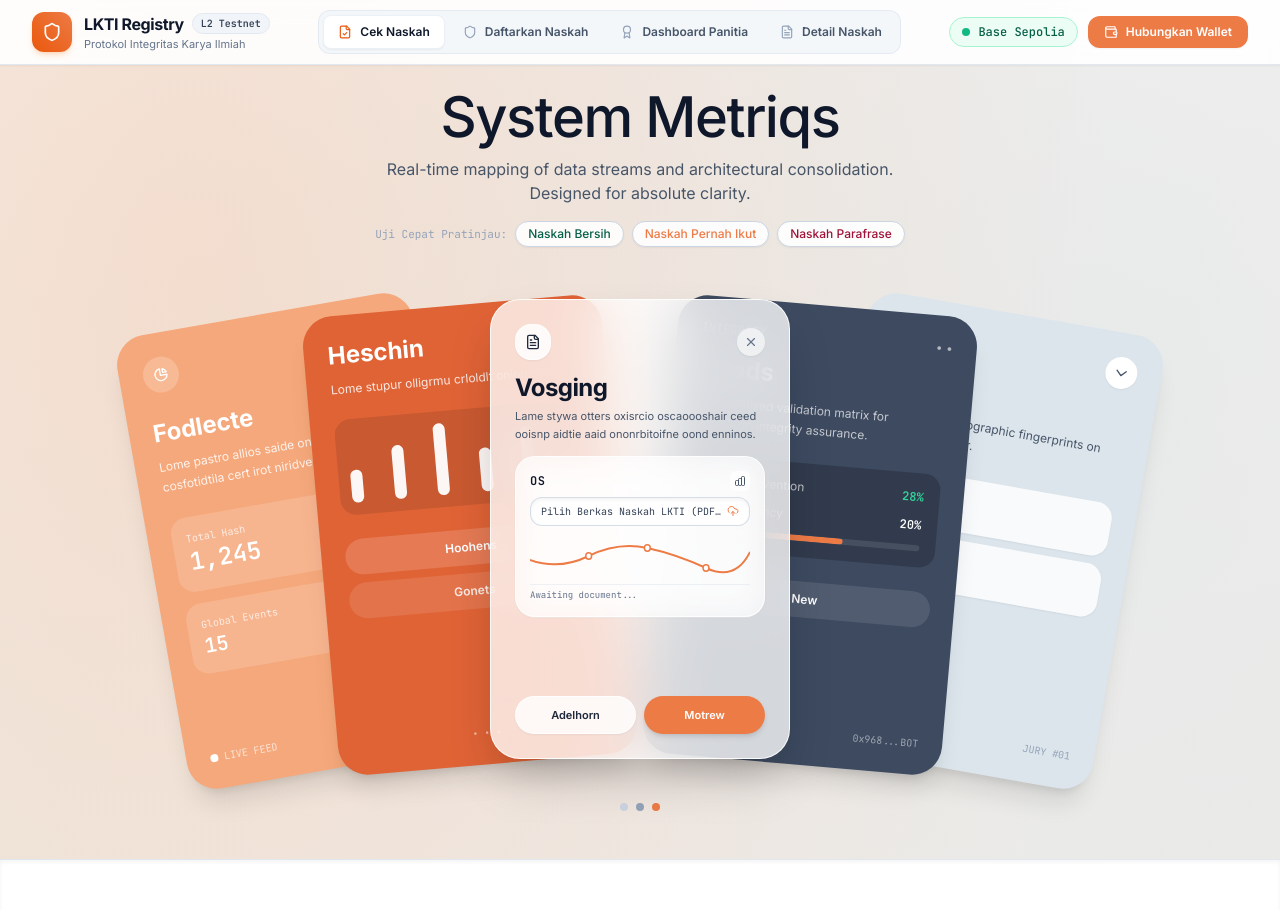
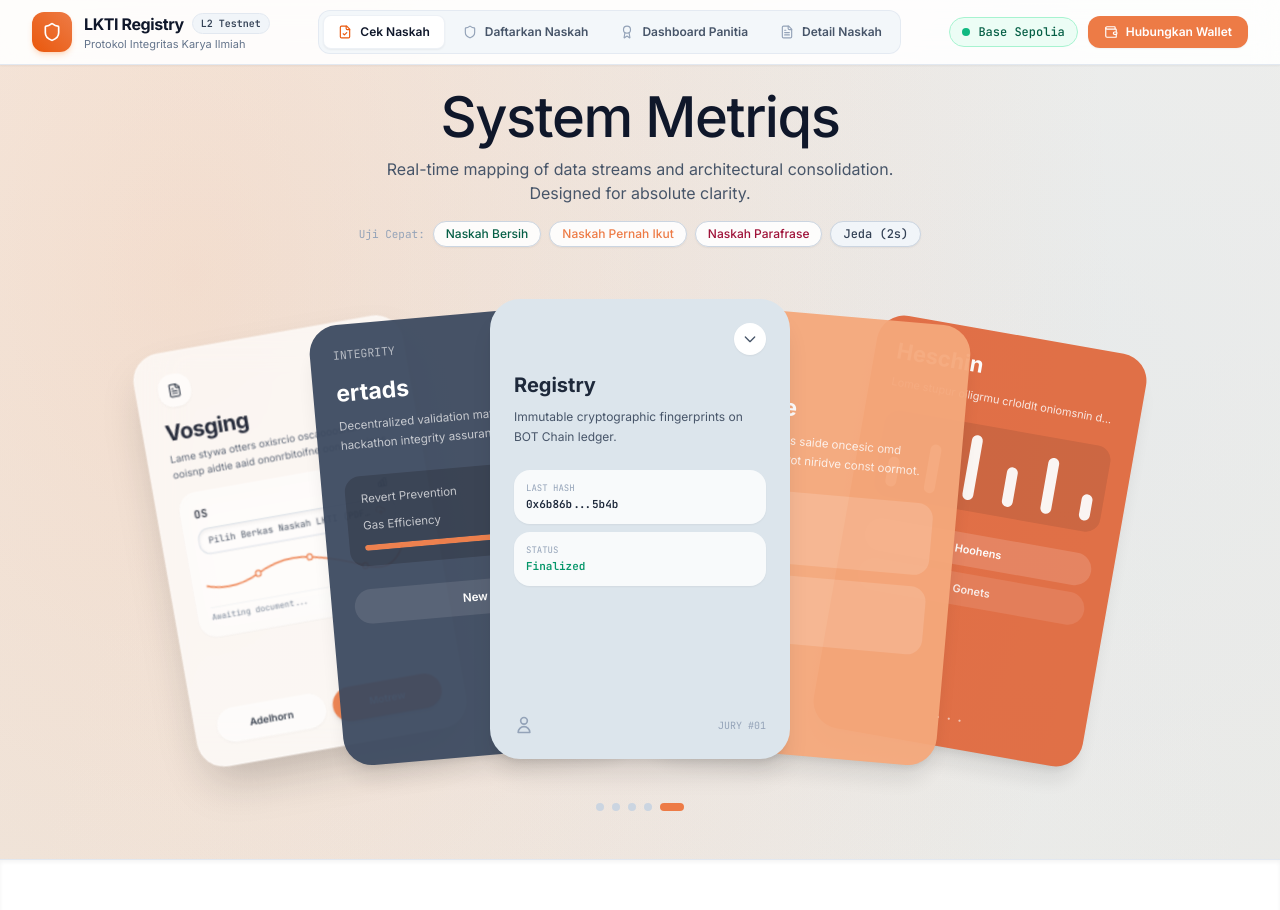
Before and after one commit to amad-IO/PaperCheck-fn, a Next.js app: page / in a window 1280 px wide. Shown: the top 910 px of the page. Built offline with nearby package versions, Linux system fonts and the light colour scheme.

Commit message:
feat: tambahkan animasi rotasi 3d carousel kartu bergantian setiap 2 detik

```diff
--- a/src/app/page.jsx
+++ b/src/app/page.jsx
@@ -1,6 +1,6 @@
 'use client';
 
-import React, { useState, useRef } from 'react';
+import React, { useState, useEffect, useRef } from 'react';
 import Navbar from '../components/Navbar';
 import CekNaskahView from '../components/views/CekNaskahView';
 import DaftarkanView from '../components/views/DaftarkanView';
@@ -9,7 +9,7 @@ import DetailNaskahView from '../components/views/DetailNaskahView';
 import { extractTextFromFile } from '../lib/parser';
 import { generateDocumentFingerprint } from '../lib/hasher';
 import { checkManuscriptRegistry, SAMPLE_ABSTRACTS, registerManuscriptLocal } from '../lib/mockRegistry';
-import { Shield, CheckCircle, AlertCircle, Info, X, FileText, UploadCloud, Search, Award, FileCheck, Layers } from 'lucide-react';
+import { Shield, CheckCircle, AlertCircle, Info, X, FileText, UploadCloud, Search, Award, FileCheck, Layers, Play, Pause } from 'lucide-react';
 
 export default function Home() {
   const [activeTab, setActiveTab] = useState('cek'); // 'cek' | 'daftarkan' | 'panitia' | 'detail'
@@ -21,6 +21,10 @@ export default function Home() {
     chainId: 84532 // Base Sepolia
   });
 
+  // 3D Carousel Rotation State (Option A: 2-second auto-rotation)
+  const [centerIndex, setCenterIndex] = useState(2); // Card 2 (Vosging) starts at center
+  const [isPaused, setIsPaused] = useState(false);
+
   // Showcase Center Card Dummy/Interactive State
   const [showcaseInput, setShowcaseInput] = useState('');
   const [showcaseHash, setShowcaseHash] = useState(null);
@@ -29,6 +33,15 @@ export default function Home() {
   // Toast Notification State
   const [toast, setToast] = useState(null);
   const workspaceRef = useRef(null);
+
+  // Auto-play timer: 2000ms (2 seconds)
+  useEffect(() => {
+    if (isPaused) return;
+    const timer = setInterval(() => {
+      setCenterIndex((prev) => (prev + 1) % 5);
+    }, 2000);
+    return () => clearInterval(timer);
+  }, [isPaused]);
 
   const showToast = (title, message, type = 'info') => {
     setToast({ title, message, type });
@@ -94,6 +107,27 @@ export default function Home() {
     }
   };
 
+  // Predefined slot styles for the 5-card fanned carousel
+  // All cards have exact identical dimensions: w-[280px] sm:w-[300px] h-[460px] rounded-[30px]
+  const getSlotClass = (cardIndex) => {
+    const slot = (cardIndex - centerIndex + 2 + 5) % 5;
+
+    switch (slot) {
+      case 0: // Slot 0: Kiri Luar
+        return 'transform -translate-x-[70px] sm:-translate-x-[260px] md:-translate-x-[340px] translate-y-3 -rotate-[10deg] scale-[0.91] z-0 opacity-80 sm:opacity-90';
+      case 1: // Slot 1: Kiri Tengah
+        return 'transform -translate-x-[35px] sm:-translate-x-[130px] md:-translate-x-[170px] translate-y-1.5 -rotate-[5deg] scale-[0.96] z-10 opacity-90 sm:opacity-95';
+      case 2: // Slot 2: Pusat Depan Utama
+        return 'transform translate-x-0 translate-y-0 rotate-0 scale-100 z-20 opacity-100 shadow-2xl';
+      case 3: // Slot 3: Kanan Tengah
+        return 'transform translate-x-[35px] sm:translate-x-[130px] md:translate-x-[170px] translate-y-1.5 rotate-[5deg] scale-[0.96] z-10 opacity-90 sm:opacity-95';
+      case 4: // Slot 4: Kanan Luar
+        return 'transform translate-x-[70px] sm:translate-x-[260px] md:translate-x-[340px] translate-y-3 rotate-[10deg] scale-[0.91] z-0 opacity-80 sm:opacity-90';
+      default:
+        return '';
+    }
+  };
+
   return (
     <div className="flex-1 flex flex-col min-h-screen">
 
@@ -106,7 +140,7 @@ export default function Home() {
         disconnectWallet={disconnectWallet}
       />
 
-      {/* Hero & Fanned Stacked Cards Showcase (Dummy / Visual Showcase identical in size) */}
+      {/* Hero & Fanned Stacked Cards Showcase (Auto-Rotating every 2s, identical card sizes) */}
       <section className="w-full max-w-[1240px] mx-auto px-4 sm:px-6 pt-6 pb-12 flex flex-col items-center select-none overflow-hidden">
 
         {/* Title & Subtitle */}
@@ -118,9 +152,9 @@ export default function Home() {
             Real-time mapping of data streams and architectural consolidation. Designed for absolute clarity.
           </p>
 
-          {/* Preset Buttons */}
+          {/* Preset Buttons & Rotation Indicator */}
           <div className="mt-4 flex flex-wrap items-center justify-center gap-2 text-xs">
-            <span className="text-slate-400 font-mono text-[11px]">Uji Cepat Pratinjau:</span>
+            <span className="text-slate-400 font-mono text-[11px]">Uji Cepat:</span>
             <button
               onClick={() => handleShowcasePreset('SAMPLE_CLEAN')}
               className="px-3 py-1 rounded-full bg-white/90 hover:bg-white border border-slate-300 text-emerald-800 text-xs font-medium shadow-sm transition-all"
@@ -139,18 +173,28 @@ export default function Home() {
             >
               Naskah Parafrase
             </button>
+            <button
+              onClick={() => setIsPaused(!isPaused)}
+              className="px-3 py-1 rounded-full bg-slate-100 hover:bg-slate-200 border border-slate-300 text-slate-700 text-xs font-mono font-medium shadow-sm transition-all flex items-center gap-1"
+            >
+              {isPaused ? 'Lanjut Rotasi' : 'Jeda (2s)'}
+            </button>
           </div>
         </div>
 
         {/* FANNED STACKED CARDS CONTAINER
-            Semua card memiliki UKURAN YANG SAMA PERSIS: w-[300px] h-[460px] rounded-[30px]
-            Disusun bertumpuk simetris dengan rotasi dan pergeseran horizontal */}
-        <div className="relative w-full max-w-[1020px] h-[500px] flex items-center justify-center">
+            Setiap kartu memiliki ukuran seragam: w-[280px] sm:w-[300px] h-[460px] rounded-[30px]
+            Berputar bergantian otomatis setiap 2 detik dengan transisi mulus 700ms */}
+        <div
+          onMouseEnter={() => setIsPaused(true)}
+          onMouseLeave={() => setIsPaused(false)}
+          className="relative w-full max-w-[1020px] h-[500px] flex items-center justify-center cursor-pointer"
+        >
 
-          {/* CARD 1: Fodlecte (Peach #F5A87B) - Ukuran Identik: w-[300px] h-[460px] */}
+          {/* CARD 0: Fodlecte (Peach #F5A87B) */}
           <div
-            onClick={() => scrollToWorkspace('detail')}
-            className="absolute w-[280px] sm:w-[300px] h-[460px] rounded-[30px] bg-[#F5A87B] p-6 text-white shadow-xl transform -translate-x-[180px] sm:-translate-x-[260px] md:-translate-x-[340px] translate-y-3 -rotate-[10deg] z-0 hidden sm:flex flex-col justify-between cursor-pointer hover:-translate-y-1 transition-all duration-300"
+            onClick={() => setCenterIndex(0)}
+            className={`absolute w-[280px] sm:w-[300px] h-[460px] rounded-[30px] bg-[#F5A87B] p-6 text-white shadow-xl flex flex-col justify-between transition-all duration-700 ease-in-out ${getSlotClass(0)}`}
           >
             <div>
               <div className="w-9 h-9 rounded-full bg-white/20 flex items-center justify-center mb-6">
@@ -181,10 +225,10 @@ export default function Home() {
             </div>
           </div>
 
-          {/* CARD 2: Heschin (Terracotta #E06336) - Ukuran Identik: w-[300px] h-[460px] */}
+          {/* CARD 1: Heschin (Terracotta #E06336) */}
           <div
-            onClick={() => scrollToWorkspace('cek')}
-            className="absolute w-[280px] sm:w-[300px] h-[460px] rounded-[30px] bg-[#E06336] p-6 text-white shadow-xl transform -translate-x-[90px] sm:-translate-x-[130px] md:-translate-x-[170px] translate-y-1.5 -rotate-[5deg] z-10 hidden sm:flex flex-col justify-between cursor-pointer hover:-translate-y-1 transition-all duration-300"
+            onClick={() => setCenterIndex(1)}
+            className={`absolute w-[280px] sm:w-[300px] h-[460px] rounded-[30px] bg-[#E06336] p-6 text-white shadow-xl flex flex-col justify-between transition-all duration-700 ease-in-out ${getSlotClass(1)}`}
           >
             <div>
               <h3 className="text-2xl font-bold mb-2">Heschin</h3>
@@ -192,7 +236,7 @@ export default function Home() {
                 Lome stupur olligrmu crloldlt oniomsnin d...
               </p>
 
-              {/* Equalizer Bar Chart from reference screenshot */}
+              {/* Equalizer Bar Chart */}
               <div className="flex items-end justify-between h-24 px-3 py-3 bg-black/10 rounded-2xl mb-6">
                 <div className="w-3 bg-white/95 rounded-full h-[45%]"></div>
                 <div className="w-3 bg-white/95 rounded-full h-[75%]"></div>
@@ -215,81 +259,11 @@ export default function Home() {
             <div className="text-[10px] font-mono text-white/60 text-center">• • •</div>
           </div>
 
-          {/* CARD 4: ertads (Slate Navy #3D4A60) - Ukuran Identik: w-[300px] h-[460px] */}
+          {/* CARD 2: Vosging (Center Frosted Glass Acrylic) */}
           <div
-            onClick={() => scrollToWorkspace('panitia')}
-            className="absolute w-[280px] sm:w-[300px] h-[460px] rounded-[30px] bg-[#3D4A60] p-6 text-white shadow-xl transform translate-x-[90px] sm:translate-x-[130px] md:translate-x-[170px] translate-y-1.5 rotate-[5deg] z-10 hidden sm:flex flex-col justify-between cursor-pointer hover:-translate-y-1 transition-all duration-300"
+            onClick={() => setCenterIndex(2)}
+            className={`absolute w-[280px] sm:w-[300px] h-[460px] rounded-[30px] acrylic-card p-6 shadow-2xl flex flex-col justify-between transition-all duration-700 ease-in-out ${getSlotClass(2)}`}
           >
-            <div>
-              <div className="flex items-center justify-between mb-4">
-                <span className="text-xs font-mono text-white/60">INTEGRITY</span>
-                <span className="text-xs text-white/60">• •</span>
-              </div>
-              <h3 className="text-2xl font-bold mb-2">ertads</h3>
-              <p className="text-white/70 text-xs leading-relaxed mb-6 font-normal">
-                Decentralized validation matrix for hackathon integrity assurance.
-              </p>
-
-              <div className="bg-black/20 rounded-2xl p-4 space-y-3 mb-6">
-                <div className="flex justify-between items-center text-xs">
-                  <span className="text-white/70">Revert Prevention</span>
-                  <span className="font-mono font-bold text-emerald-400">28%</span>
-                </div>
-                <div className="flex justify-between items-center text-xs">
-                  <span className="text-white/70">Gas Efficiency</span>
-                  <span className="font-mono font-bold text-white">20%</span>
-                </div>
-                <div className="w-full bg-white/10 rounded-full h-1.5 overflow-hidden">
-                  <div className="bg-[#ED7B46] h-full rounded-full w-[65%]"></div>
-                </div>
-              </div>
-
-              <div className="py-2.5 px-4 rounded-full bg-white/10 text-center text-xs font-semibold">
-                New
-              </div>
-            </div>
-            <div className="text-[10px] font-mono text-white/50 text-right">0x968...BOT</div>
-          </div>
-
-          {/* CARD 5: Registry (Ice Blue #DCE5EC) - Ukuran Identik: w-[300px] h-[460px] */}
-          <div
-            onClick={() => scrollToWorkspace('detail')}
-            className="absolute w-[280px] sm:w-[300px] h-[460px] rounded-[30px] bg-[#DCE5EC] p-6 text-[#2D3748] shadow-xl transform translate-x-[180px] sm:translate-x-[260px] md:translate-x-[340px] translate-y-3 rotate-[10deg] z-0 hidden sm:flex flex-col justify-between cursor-pointer hover:-translate-y-1 transition-all duration-300"
-          >
-            <div>
-              <div className="flex items-center justify-end mb-4">
-                <div className="w-8 h-8 rounded-full bg-white flex items-center justify-center shadow-sm">
-                  <svg className="w-4 h-4 text-slate-600" fill="none" viewBox="0 0 24 24" stroke="currentColor">
-                    <path stroke-linecap="round" stroke-linejoin="round" stroke-width="2" d="M19 9l-7 7-7-7" />
-                  </svg>
-                </div>
-              </div>
-              <h3 className="text-xl font-bold mb-2 text-slate-800">Registry</h3>
-              <p className="text-slate-600 text-xs leading-relaxed mb-6 font-normal">
-                Immutable cryptographic fingerprints on BOT Chain ledger.
-              </p>
-
-              <div className="space-y-2">
-                <div className="p-3 bg-white/80 rounded-2xl text-[11px] font-mono shadow-sm">
-                  <div className="text-slate-400 text-[9px]">LAST HASH</div>
-                  <div className="font-bold truncate text-slate-800">0x6b86b...5b4b</div>
-                </div>
-                <div className="p-3 bg-white/80 rounded-2xl text-[11px] font-mono shadow-sm">
-                  <div className="text-slate-400 text-[9px]">STATUS</div>
-                  <div className="font-bold text-emerald-600">Finalized</div>
-                </div>
-              </div>
-            </div>
-            <div className="flex items-center justify-between text-slate-400">
-              <svg className="w-5 h-5" fill="none" viewBox="0 0 24 24" stroke="currentColor">
-                <path stroke-linecap="round" stroke-linejoin="round" stroke-width="2" d="M16 7a4 4 0 11-8 0 4 4 0 018 0zM12 14a7 7 0 00-7 7h14a7 7 0 00-7-7z" />
-              </svg>
-              <span className="text-[10px] font-mono">JURY #01</span>
-            </div>
-          </div>
-
-          {/* CARD 3: Vosging (Center Frosted Acrylic) - Ukuran Identik: w-[300px] h-[460px] */}
-          <div className="relative z-20 w-[280px] sm:w-[300px] h-[460px] rounded-[30px] acrylic-card p-6 shadow-2xl flex flex-col justify-between transition-all duration-300">
             <div>
               {/* Top Icons Row */}
               <div className="flex items-center justify-between mb-3">
@@ -297,7 +271,8 @@ export default function Home() {
                   <FileText className="w-4 h-4 text-slate-800" />
                 </div>
                 <button
-                  onClick={() => {
+                  onClick={(e) => {
+                    e.stopPropagation();
                     setShowcaseInput('');
                     setShowcaseHash(null);
                     setShowcaseStatus(null);
@@ -330,7 +305,10 @@ export default function Home() {
 
                 {/* Dummy/Shortcut Bar */}
                 <div
-                  onClick={() => scrollToWorkspace('cek')}
+                  onClick={(e) => {
+                    e.stopPropagation();
+                    scrollToWorkspace('cek');
+                  }}
                   className="cursor-pointer bg-white/90 border border-slate-300/80 rounded-xl py-1.5 px-2.5 text-[10px] font-mono text-slate-700 truncate shadow-inner flex items-center justify-between my-1.5 hover:border-[#ED7B46]"
                 >
                   <span className="truncate">
@@ -372,13 +350,19 @@ export default function Home() {
             {/* Bottom Pill Buttons: Adelhorn & Motrew */}
             <div className="grid grid-cols-2 gap-2 pt-1">
               <button
-                onClick={() => scrollToWorkspace('cek')}
+                onClick={(e) => {
+                  e.stopPropagation();
+                  scrollToWorkspace('cek');
+                }}
                 className="w-full py-2.5 px-3 rounded-full bg-white/80 hover:bg-white text-slate-800 text-[11px] font-semibold shadow-sm border border-white/90 transition-all text-center"
               >
                 Adelhorn
               </button>
               <button
-                onClick={() => scrollToWorkspace('daftarkan')}
+                onClick={(e) => {
+                  e.stopPropagation();
+                  scrollToWorkspace('daftarkan');
+                }}
                 className="w-full py-2.5 px-3 rounded-full bg-[#ED7B46] hover:bg-[#E06336] text-white text-[11px] font-semibold shadow-md transition-all text-center"
               >
                 Motrew
@@ -386,13 +370,93 @@ export default function Home() {
             </div>
           </div>
 
+          {/* CARD 3: ertads (Slate Navy #3D4A60) */}
+          <div
+            onClick={() => setCenterIndex(3)}
+            className={`absolute w-[280px] sm:w-[300px] h-[460px] rounded-[30px] bg-[#3D4A60] p-6 text-white shadow-xl flex flex-col justify-between transition-all duration-700 ease-in-out ${getSlotClass(3)}`}
+          >
+            <div>
+              <div className="flex items-center justify-between mb-4">
+                <span className="text-xs font-mono text-white/60">INTEGRITY</span>
+                <span className="text-xs text-white/60">• •</span>
+              </div>
+              <h3 className="text-2xl font-bold mb-2">ertads</h3>
+              <p className="text-white/70 text-xs leading-relaxed mb-6 font-normal">
+                Decentralized validation matrix for hackathon integrity assurance.
+              </p>
+
+              <div className="bg-black/20 rounded-2xl p-4 space-y-3 mb-6">
+                <div className="flex justify-between items-center text-xs">
+                  <span className="text-white/70">Revert Prevention</span>
+                  <span className="font-mono font-bold text-emerald-400">28%</span>
+                </div>
+                <div className="flex justify-between items-center text-xs">
+                  <span className="text-white/70">Gas Efficiency</span>
+                  <span className="font-mono font-bold text-white">20%</span>
+                </div>
+                <div className="w-full bg-white/10 rounded-full h-1.5 overflow-hidden">
+                  <div className="bg-[#ED7B46] h-full rounded-full w-[65%]"></div>
+                </div>
+              </div>
+
+              <div className="py-2.5 px-4 rounded-full bg-white/10 text-center text-xs font-semibold">
+                New
+              </div>
+            </div>
+            <div className="text-[10px] font-mono text-white/50 text-right">0x968...BOT</div>
+          </div>
+
+          {/* CARD 4: Registry (Ice Blue #DCE5EC) */}
+          <div
+            onClick={() => setCenterIndex(4)}
+            className={`absolute w-[280px] sm:w-[300px] h-[460px] rounded-[30px] bg-[#DCE5EC] p-6 text-[#2D3748] shadow-xl flex flex-col justify-between transition-all duration-700 ease-in-out ${getSlotClass(4)}`}
+          >
+            <div>
+              <div className="flex items-center justify-end mb-4">
+                <div className="w-8 h-8 rounded-full bg-white flex items-center justify-center shadow-sm">
+                  <svg className="w-4 h-4 text-slate-600" fill="none" viewBox="0 0 24 24" stroke="currentColor">
+                    <path stroke-linecap="round" stroke-linejoin="round" stroke-width="2" d="M19 9l-7 7-7-7" />
+                  </svg>
+                </div>
+              </div>
+              <h3 className="text-xl font-bold mb-2 text-slate-800">Registry</h3>
+              <p className="text-slate-600 text-xs leading-relaxed mb-6 font-normal">
+                Immutable cryptographic fingerprints on BOT Chain ledger.
+              </p>
+
+              <div className="space-y-2">
+                <div className="p-3 bg-white/80 rounded-2xl text-[11px] font-mono shadow-sm">
+                  <div className="text-slate-400 text-[9px]">LAST HASH</div>
+                  <div className="font-bold truncate text-slate-800">0x6b86b...5b4b</div>
+                </div>
+                <div className="p-3 bg-white/80 rounded-2xl text-[11px] font-mono shadow-sm">
+                  <div className="text-slate-400 text-[9px]">STATUS</div>
+                  <div className="font-bold text-emerald-600">Finalized</div>
+                </div>
+              </div>
+            </div>
+            <div className="flex items-center justify-between text-slate-400">
+              <svg className="w-5 h-5" fill="none" viewBox="0 0 24 24" stroke="currentColor">
+                <path stroke-linecap="round" stroke-linejoin="round" stroke-width="2" d="M16 7a4 4 0 11-8 0 4 4 0 018 0zM12 14a7 7 0 00-7 7h14a7 7 0 00-7-7z" />
+              </svg>
+              <span className="text-[10px] font-mono">JURY #01</span>
+            </div>
+          </div>
+
         </div>
 
-        {/* 3 Pagination Dots */}
+        {/* 5 Interactive Rotation Dots */}
         <div className="flex items-center justify-center gap-2 mt-6">
-          <span className="w-2 h-2 rounded-full bg-slate-300"></span>
-          <span className="w-2 h-2 rounded-full bg-slate-400"></span>
-          <span className="w-2 h-2 rounded-full bg-[#ED7B46]"></span>
+          {[0, 1, 2, 3, 4].map((idx) => (
+            <button
+              key={idx}
+              onClick={() => setCenterIndex(idx)}
+              aria-label={`Pilih Kartu ${idx + 1}`}
+              className={`h-2 rounded-full transition-all duration-300 ${
+                centerIndex === idx ? 'w-6 bg-[#ED7B46]' : 'w-2 bg-slate-300 hover:bg-slate-400'
+              }`}
+            />
+          ))}
         </div>
 
       </section>
```
